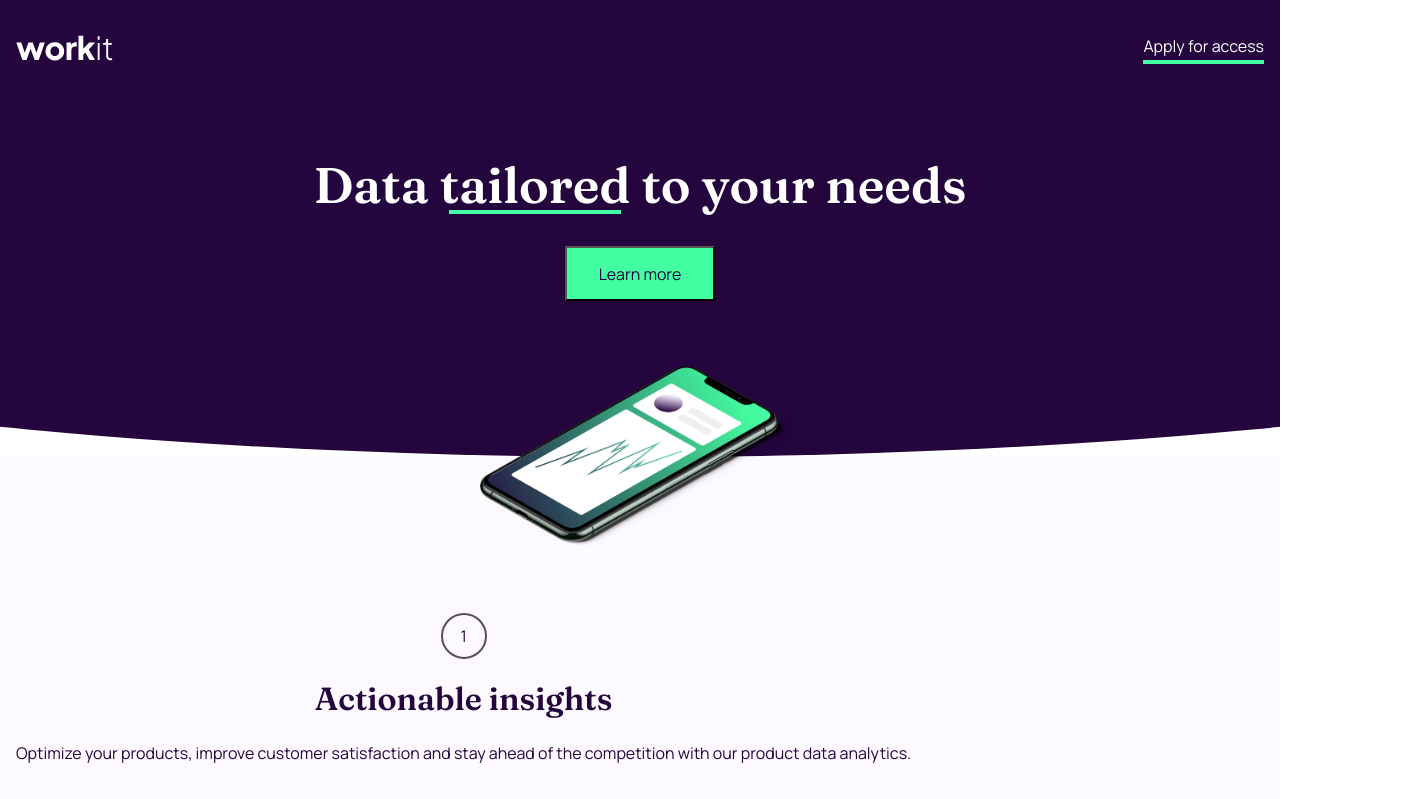
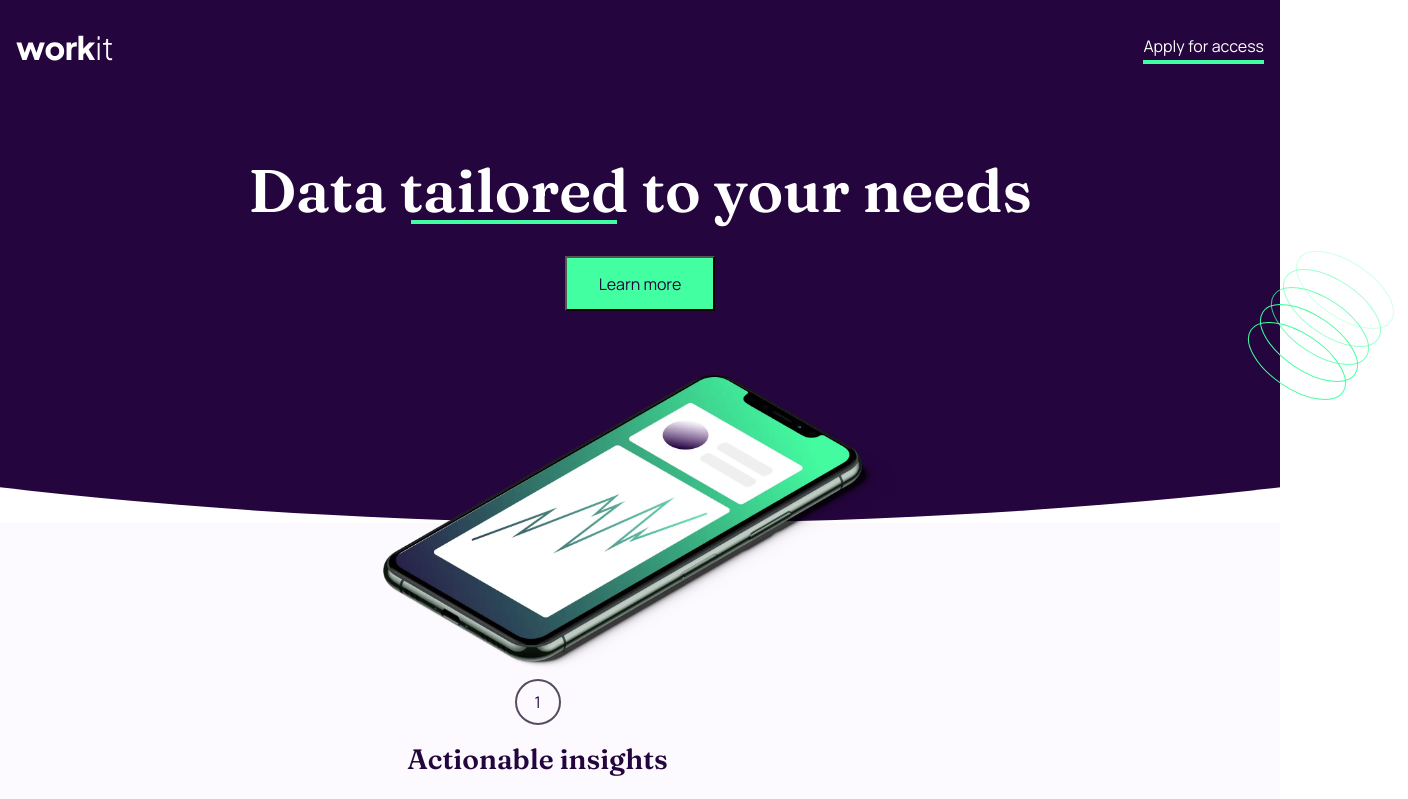
Before and after one commit to JayBrown92/workit-landing-page, a Next.js app: page / in a window 1280 px wide. Shown: the top 799 px of the page, 1408 px wide, since content can reach past the window. Built offline with nearby package versions, Linux system fonts and the light colour scheme.

Commit message:
finished md screen hero section

```diff
--- a/src/pages/index.tsx
+++ b/src/pages/index.tsx
@@ -4,7 +4,9 @@ import Link from "next/link";
 
 import LogoLight from "../../public/images/logo-light.svg";
 import HeroImage from "../../public/images/image-hero.webp";
-import DivShapeMob from "../../public/images/div-shape-mob.svg";
+import BgPattern1 from "../../public/images/bg-pattern-1.svg";
+import BgPattern2 from "../../public/images/bg-pattern-2.svg";
+import BgPattern3 from "../../public/images/bg-pattern-3.svg";
 import FounderImage from "../../public/images/image-founder.webp";
 import LogoDark from "../../public/images/logo-dark.svg";
 import FacebookIcon from "../../public/images/icon-facebook.svg";
@@ -33,6 +35,11 @@ export default function Home() {
         </nav>
       </header>
       <section id="hero-section" className="hero">
+        <Image
+          src={BgPattern1}
+          alt="background pattern for hero section"
+          className="bg-pattern pattern-1"
+        />
         <div className="container">
           <div className="content">
             <h1>
@@ -41,6 +48,11 @@ export default function Home() {
             <button className="btn-primary">Learn more</button>
           </div>
         </div>
+        <Image
+          src={BgPattern2}
+          alt="background pattern for hero section"
+          className="bg-pattern pattern-2"
+        />
       </section>
       <Image
         src={HeroImage}
@@ -53,14 +65,14 @@ export default function Home() {
         <div className="container">
           <div className="content">
             <span>1</span>
-            <h2>Actionable insights</h2>{" "}
+            <h3>Actionable insights</h3>{" "}
             <p>
               Optimize your products, improve customer satisfaction and stay
               ahead of the competition with our product data analytics.
             </p>
           </div>
           <div className="content">
-            <span>2</span> <h2>Data-driven decisions</h2>{" "}
+            <span>2</span> <h3>Data-driven decisions</h3>{" "}
             <p>
               {" "}
               Make data-driven decisions with our product data analytics. Our
@@ -70,7 +82,7 @@ export default function Home() {
           </div>
           <div className="content">
             <span>3</span>
-            <h2>Always affordable</h2>
+            <h3>Always affordable</h3>
             <p>
               Always affordable pricing that scales with your business. Get
               top-quality product data analytics services without hidden costs
--- a/src/styles/globals.css
+++ b/src/styles/globals.css
@@ -21,6 +21,13 @@
   --small-heading-line-spacing: 2.25rem;
   --body-line-spacing: 1.75rem;
 
+  /* md screens */
+  --large-heading-font-size-md: 3.75rem;
+  --medium-heading-font-size-md: 3rem;
+
+  --large-heading-line-spacing-md: 3.75rem;
+  --medium-heading-line-spacing-md: 3.5rem;
+
   /* UI params */
 
   --section-spacing-y: 4rem;
@@ -31,6 +38,17 @@
   --inner-content-spacing: 2rem;
 
   --footer-spacing-y: 4.625rem;
+
+  /* md screens */
+
+  --section-spacing-y-md: 4rem;
+  --container-spacing-y-md: 2.5;
+  --section-spacing-x-md: 5.625rem;
+  --container-spacing-x-md: 5.625rem;
+
+  --inner-content-spacing-md: 2rem;
+
+  --footer-spacing-y-md: 4.625rem;
 }
 
 /*
@@ -124,6 +142,7 @@ body {
 }
 section {
   padding: var(--section-spacing-y) 0;
+  position: relative;
 }
 
 /*
@@ -183,6 +202,9 @@ footer .footer-icons {
   gap: var(--inner-content-spacing);
 }
 
+.bg-pattern {
+  display: none;
+}
 .hero-image {
   width: 320px;
   height: 181px;
@@ -269,3 +291,42 @@ h1:has(.underline) > span:after {
   background-color: var(--dark-purple);
   padding: 2rem;
 }
+
+@media (min-width: 768px) {
+  h1 {
+    font-size: var(--large-heading-font-size-md);
+    line-height: var(--large-heading-line-spacing-md);
+  }
+  h2 {
+    font-size: var(--medium-heading-font-size-md);
+    line-height: var(--medium-heading-line-spacing-md);
+  }
+
+  .container {
+    padding: 0 var(--container-spacing-x-md);
+    position: relative;
+  }
+
+  .hero {
+    padding-bottom: calc(var(--section-spacing-y) + 148px);
+  }
+  .hero-image {
+    width: 514px;
+    height: 296px;
+  }
+  .bg-pattern {
+    display: block;
+
+    position: absolute;
+    z-index: 5;
+  }
+  .pattern-1 {
+    top: 5%;
+    left: -30%;
+  }
+
+  .pattern-2 {
+    bottom: 25%;
+    right: -10%;
+  }
+}
```
